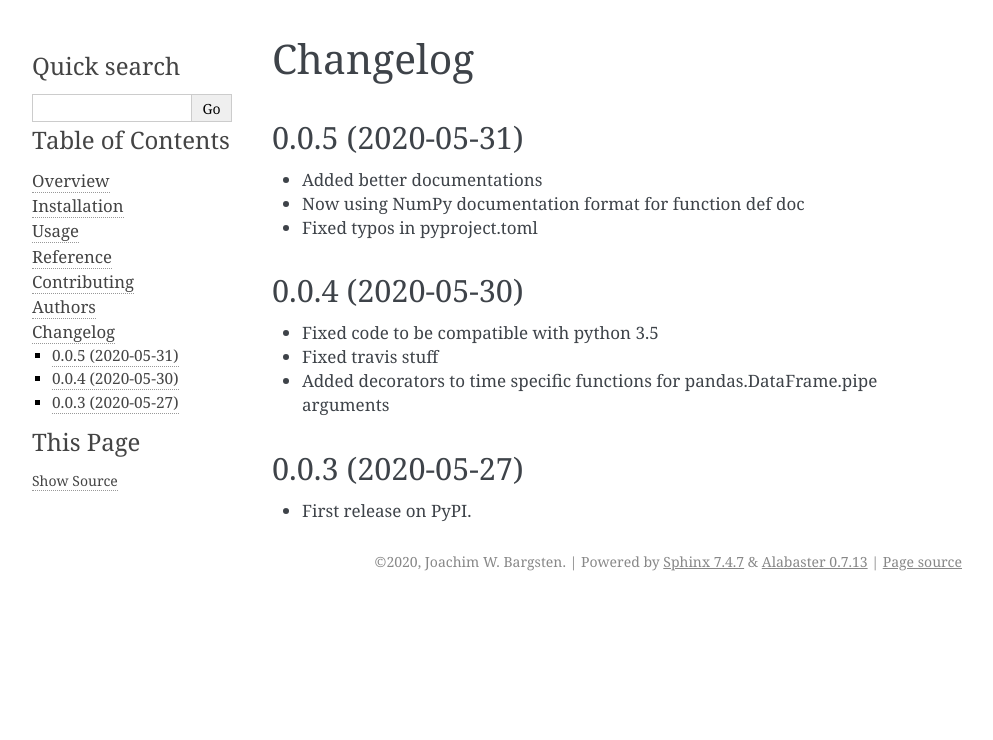
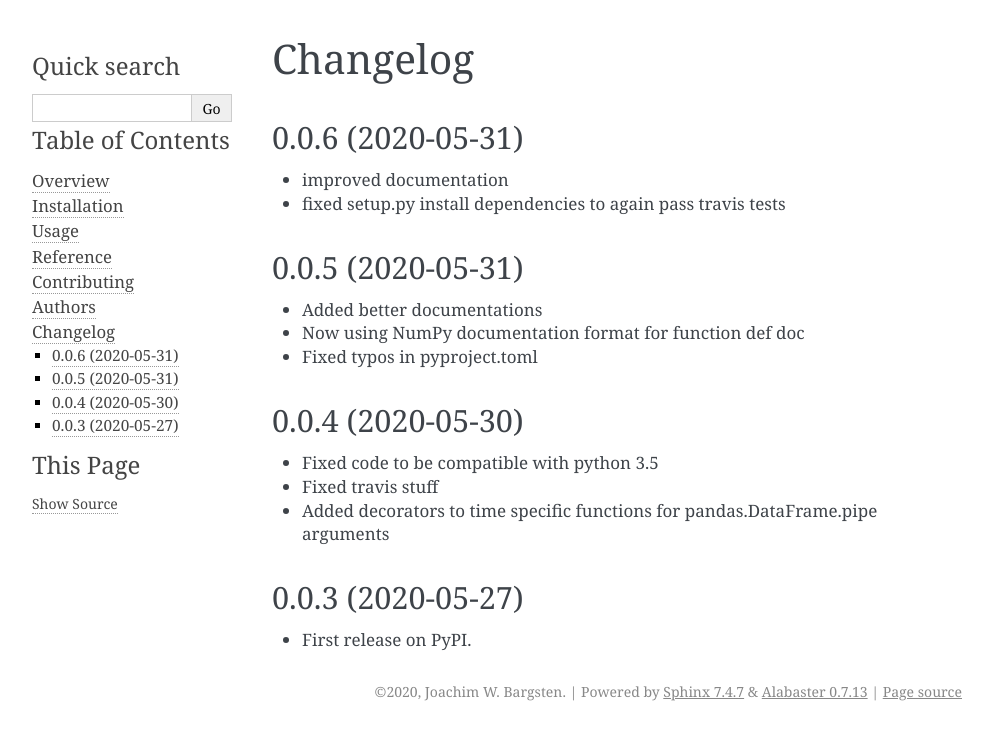
Before and after one commit to jwbargsten/python-timethese, a Sphinx documentation site: the page built from docs/changelog.rst, in a window 1280 px wide. Shown: the top 740 px of the page, without its empty margins (148-1141 px from the left). Built offline with Sphinx 7.4.7, drawn with Linux system fonts in a browser that asks for light colours.

```diff
--- a/CHANGELOG.rst
+++ b/CHANGELOG.rst
@@ -1,6 +1,12 @@
 
 Changelog
 =========
+
+0.0.6 (2020-05-31)
+------------------
+
+* improved documentation
+* fixed setup.py install dependencies to again pass travis tests
 
 0.0.5 (2020-05-31)
 ------------------
--- a/README.rst
+++ b/README.rst
@@ -275,3 +275,8 @@ Note, to combine the coverage data from all the tox environments run:
       - ::
 
             PYTEST_ADDOPTS=--cov-append tox
+
+See also
+========
+
+The idea came from Perl's `Benchmark.pm <https://perldoc.perl.org/Benchmark.html>`_, which I used a lot in the Good Ol' Days.
--- a/docs/conf.py
+++ b/docs/conf.py
@@ -18,7 +18,7 @@ project = "TimeThese"
 year = "2020"
 author = "Joachim W. Bargsten"
 copyright = "{0}, {1}".format(year, author)
-version = release = "0.0.5"
+version = release = "0.0.6"
 
 pygments_style = "trac"
 templates_path = ["."]
--- a/pyproject.toml
+++ b/pyproject.toml
@@ -1,6 +1,6 @@
 [metadata]
 name = "timethese"
-version = "0.0.5"
+version = "0.0.6"
 description = ""
 authors = ["Joachim Bargsten <jw@bargsten.org>"]
 license = "MIT"
--- a/setup.py
+++ b/setup.py
@@ -20,7 +20,7 @@ def read(*names, **kwargs):
 
 setup(
     name='timethese',
-    version='0.0.5',
+    version='0.0.6',
     license='MIT',
     description='timeit for multiple functions with better reporting',
     long_description='%s\n%s' % (
```
